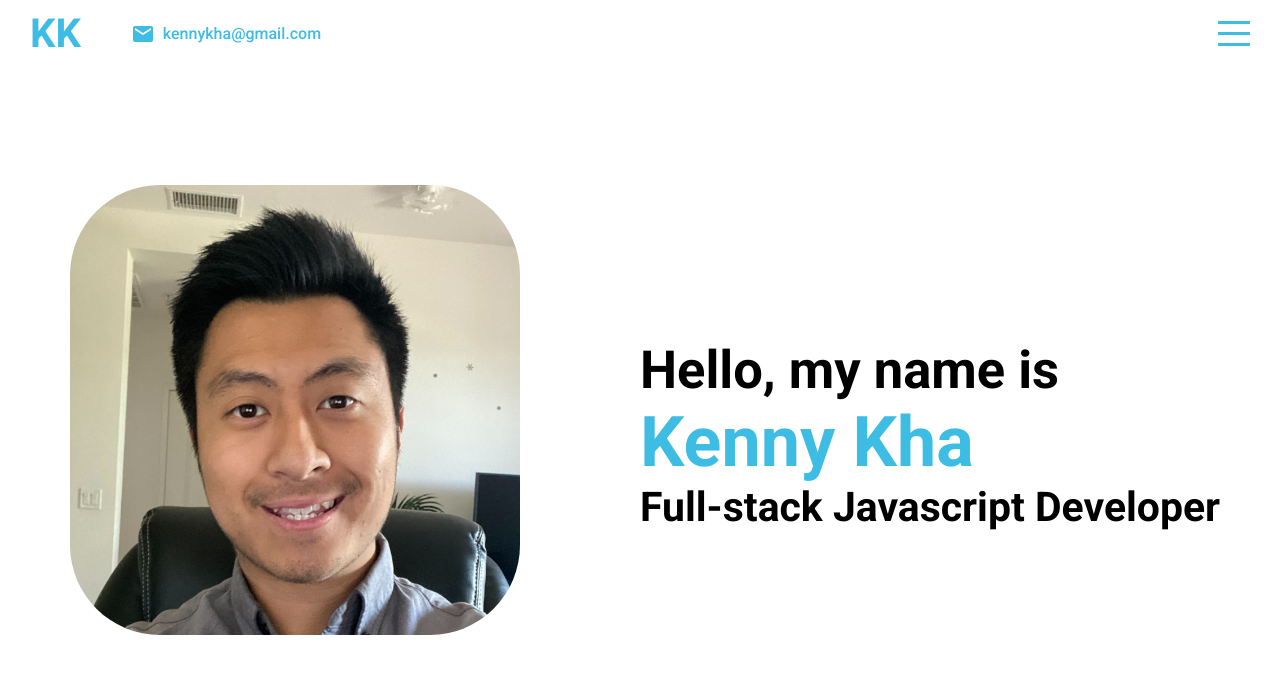
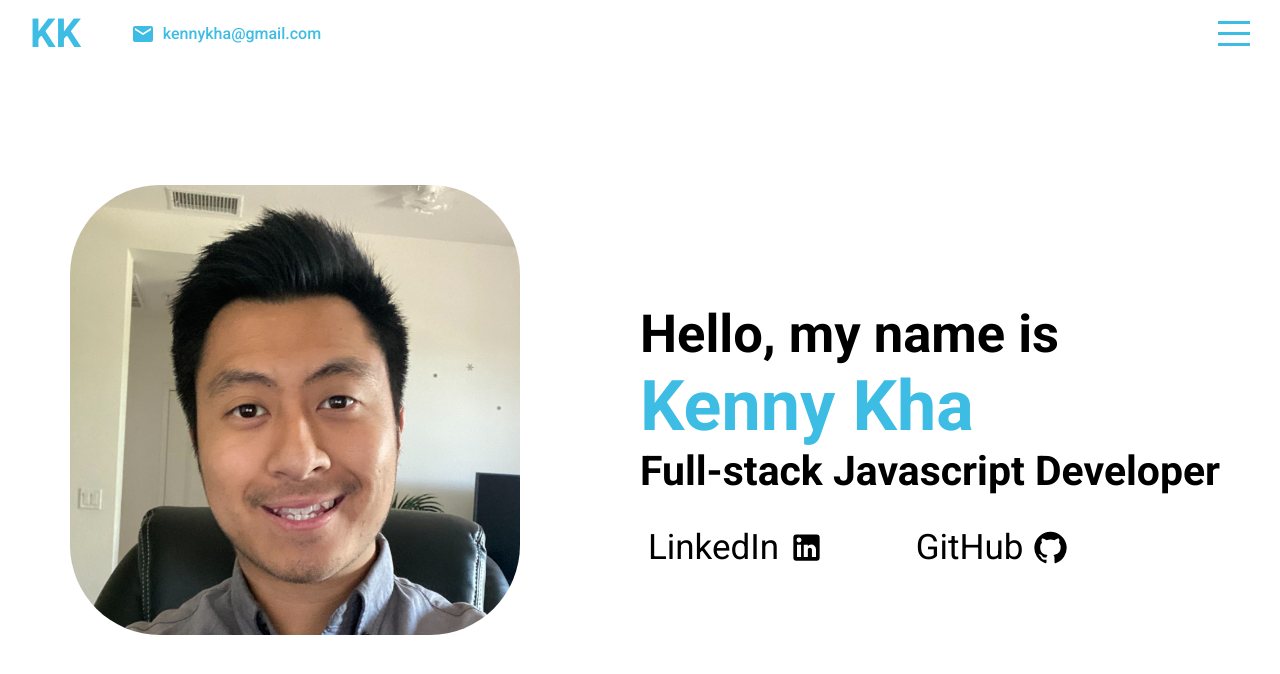
Before and after one commit to kennykha/kenny-kha-portfolio, a React (Create React App) app: page / in a window 1280 px wide. Shown: the top 674 px of the page. Built offline with nearby package versions, Linux system fonts and the light colour scheme.

Commit message:
Adding LinkedIn and Github links to intro

```diff
--- a/src/components/intro/Intro.jsx
+++ b/src/components/intro/Intro.jsx
@@ -1,4 +1,6 @@
 import "./intro.scss";
+import GitHub from '@mui/icons-material/GitHub';
+import LinkedIn from '@mui/icons-material/LinkedIn';
 
 export default function Intro() {
     return (
@@ -14,6 +16,16 @@ export default function Intro() {
                     <h1 className="name">Kenny Kha</h1>
                     <h3>Full-stack Javascript Developer</h3>
                 </div>
+                <div className='introContacts'>
+                    <a className="introContactItem" href="https://www.linkedin.com/in/kennykha" target="_blank" rel='noreferrer'>
+                        <div>LinkedIn</div>
+                        <LinkedIn className="icon"/>
+                    </a>
+                    <a className="introContactItem" href="https://github.com/kennykha" target="_blank" rel='noreferrer'>
+                    <div>GitHub</div>
+                        <GitHub className="icon"/>
+                    </a>
+                </div>
             </div>
         </div>
     )
--- a/src/components/intro/intro.scss
+++ b/src/components/intro/intro.scss
@@ -24,13 +24,43 @@
 
   .right {
     display: flex;
+    flex-direction: column;
     flex: 0.5;
-    // justify-content: center;
-    align-items: center;
+    justify-content: center;
+    // align-items: center;
     font-size: 35px;
 
     .name {
       color: $mainColor;
     }
+
+    .introContacts {
+      display: flex;
+      // margin-right: 5%;
+      margin-top: 5%;
+
+      .introContactItem {
+        display: flex;
+        align-items: center;
+        justify-content: center;
+        margin-right: 10%;
+        cursor: pointer;
+        border-radius: 15px;
+        width: 30%;
+        text-decoration: none;
+        color: inherit;
+
+        &:hover {
+          background-color: $mainColor;
+          color: white;
+        }
+
+        .icon {
+          height: 35px;
+          width: 35px;
+          margin-left: 10px;
+        }
+      }
+    }
   }
 }
```
